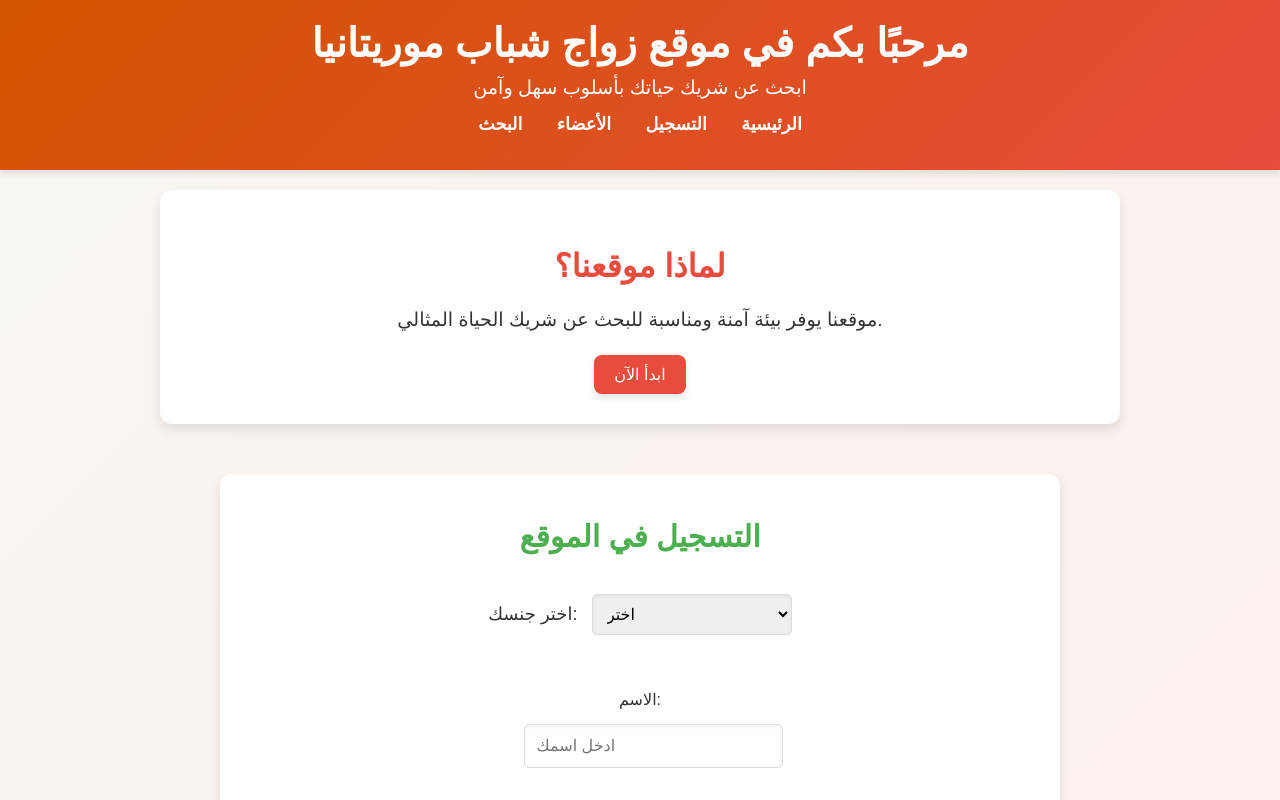
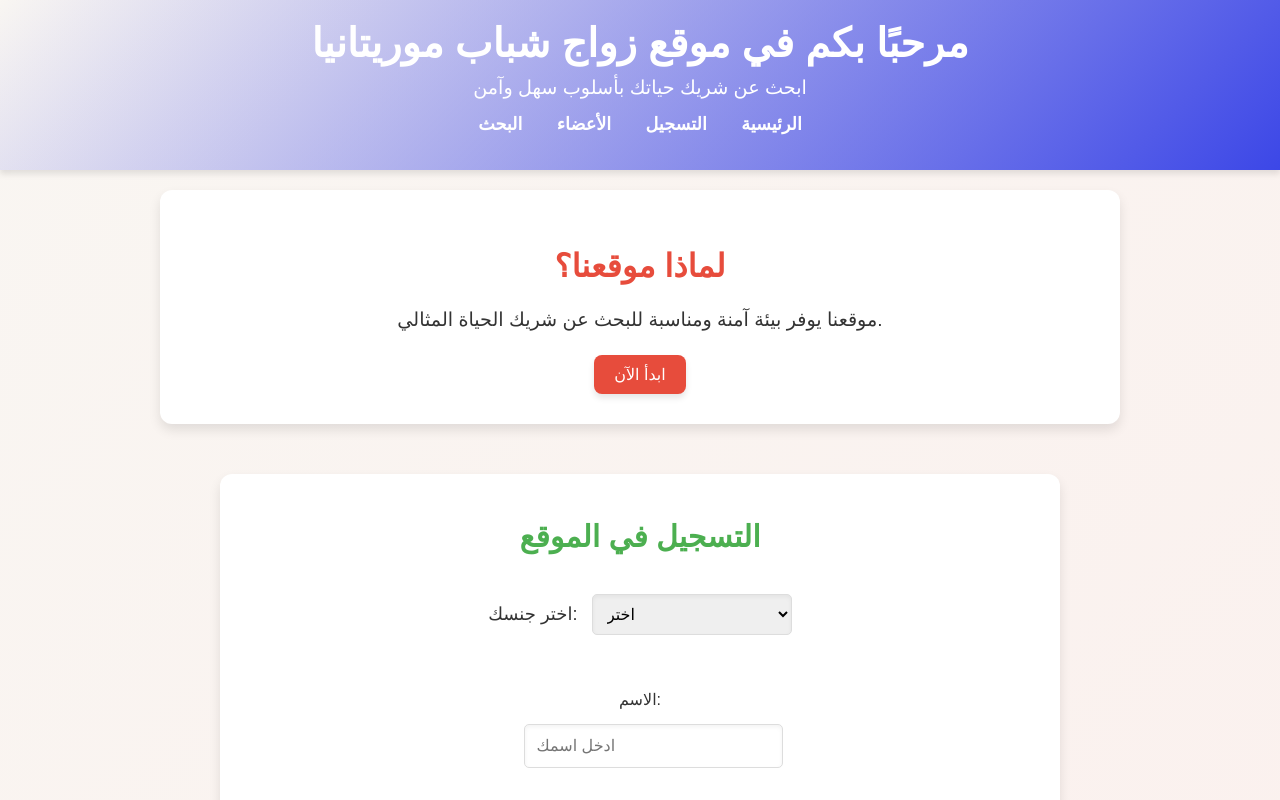
Before and after one commit to SidiM2024/Mariage-Rim, a plain HTML site: page index.html in a window 1280 px wide. Shown: the top 800 px of the page. Drawn offline with Linux system fonts and the light colour scheme.

Commit message:
Update styles.css

```diff
--- a/styles.css
+++ b/styles.css
@@ -9,7 +9,7 @@ body {
 }
 
 .header {
-    background: linear-gradient(135deg, #d35400, #e74c3c);
+    background: linear-gradient(135deg, #00d39400, #3c47e7);
     color: #fff;
     padding: 20px 0;
     box-shadow: 0 4px 6px rgba(0, 0, 0, 0.1);
```
